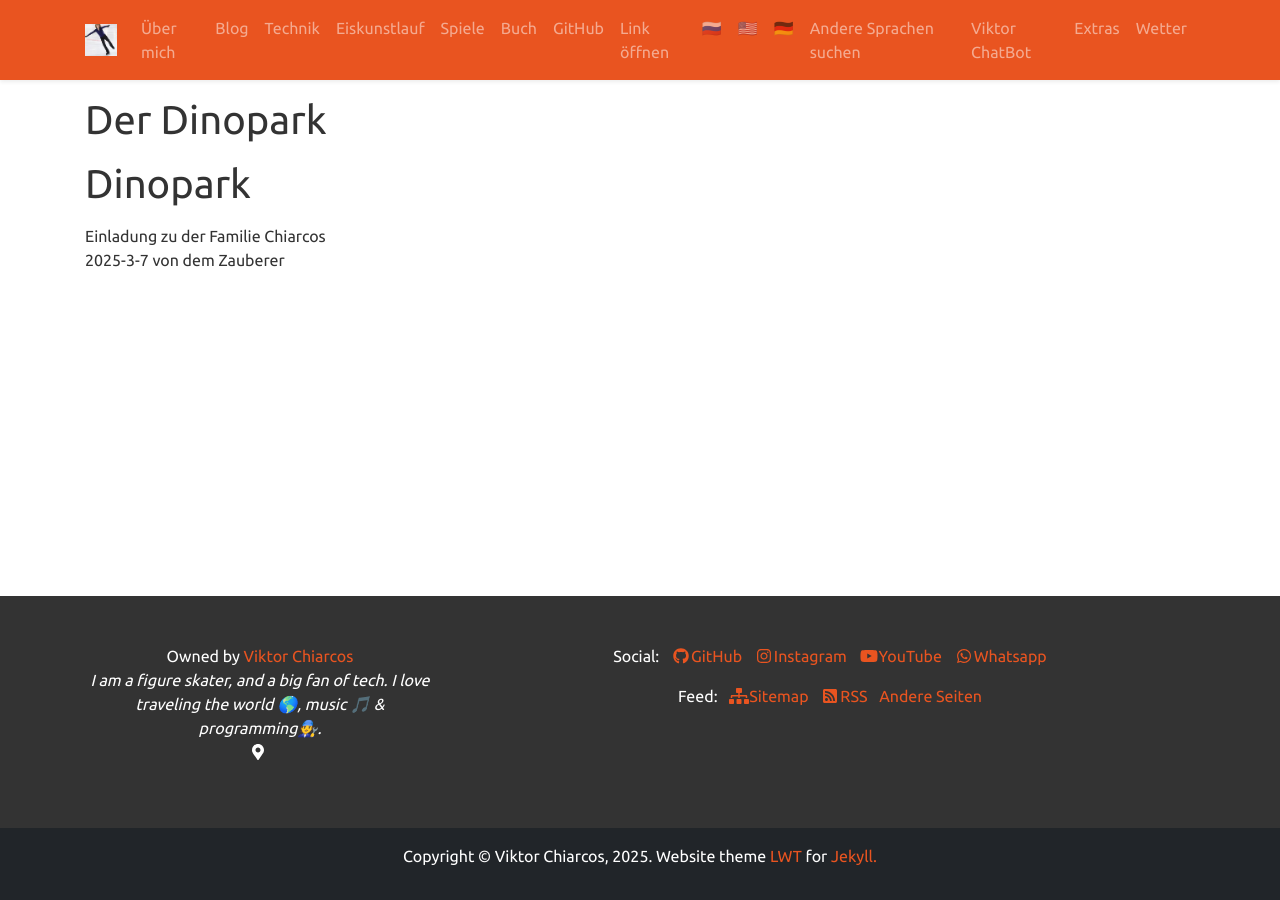
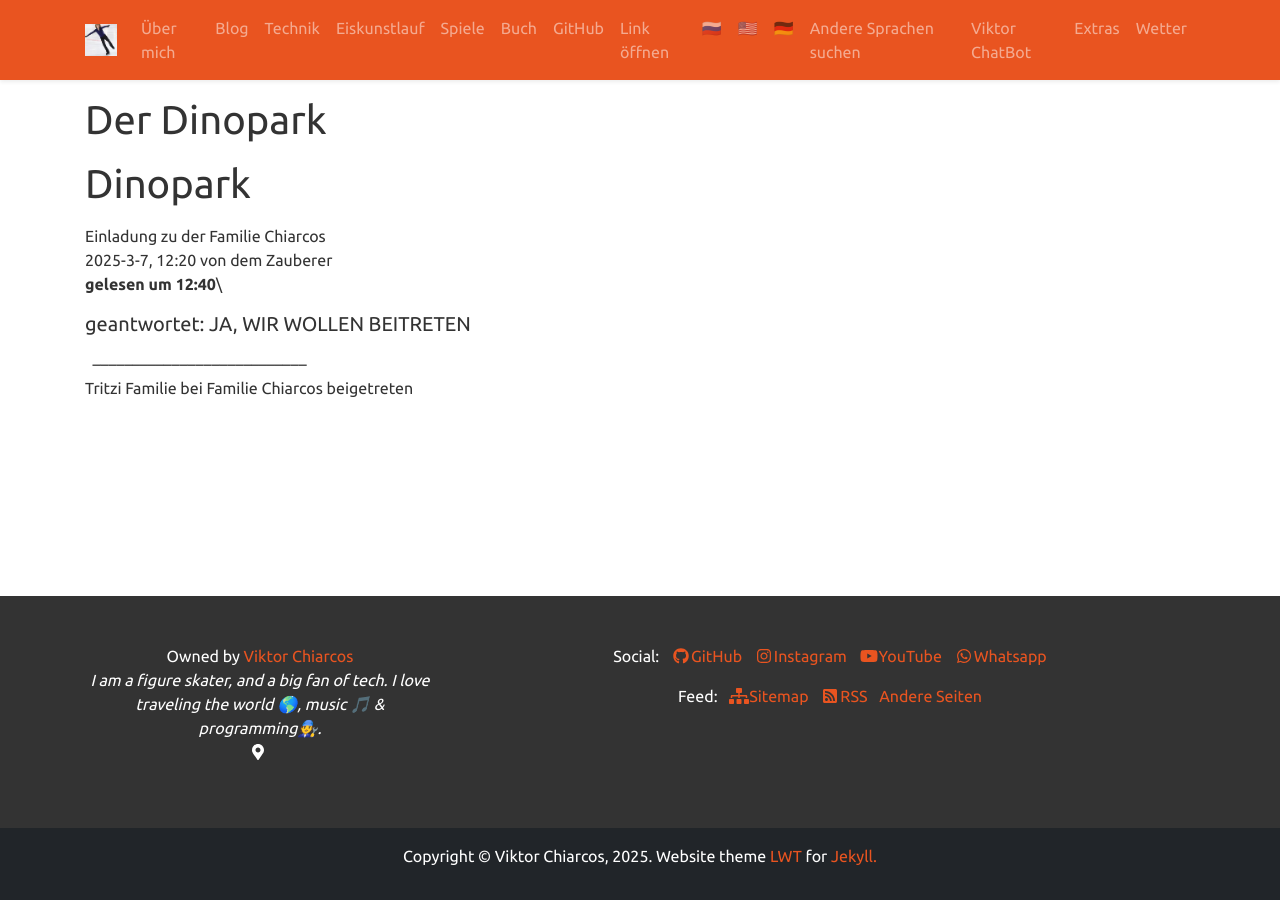
Before and after one commit to viktor-chiarcos/viktor-chiarcos.github.io, a Jekyll site: the page built from _pages/tritzi.md, in a window 1280 px wide. Built offline with Jekyll 4.4.1, drawn with Linux system fonts in a browser that asks for light colours.

Commit message:
Update tritzi.md

```diff
--- a/_pages/tritzi.md
+++ b/_pages/tritzi.md
@@ -11,4 +11,9 @@ action: true
 
 #  Dinopark
 Einladung zu der Familie Chiarcos\
-2025-3-7 von dem Zauberer
+2025-3-7, 12:20 von dem Zauberer\
+**gelesen um 12:40**\
+##### geantwortet: JA, WIR WOLLEN BEITRETEN
+&nbsp;
+–––––––––––––––––––––––––––\
+Tritzi Familie bei Familie Chiarcos beigetreten
```
